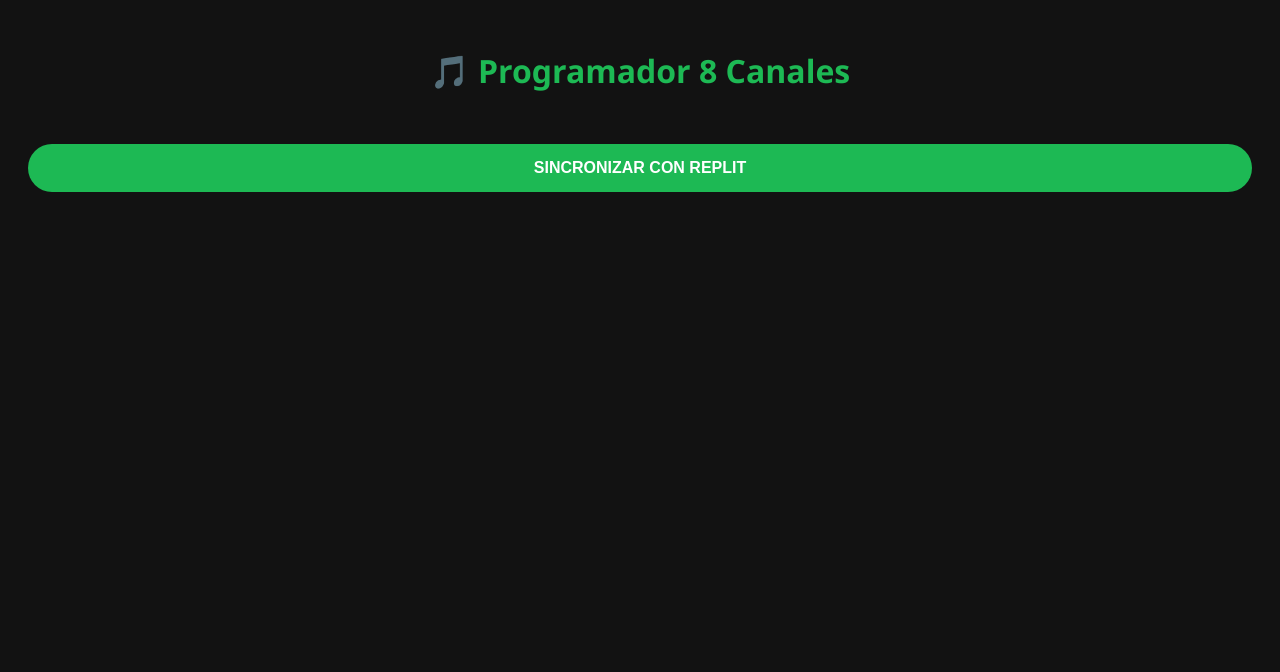
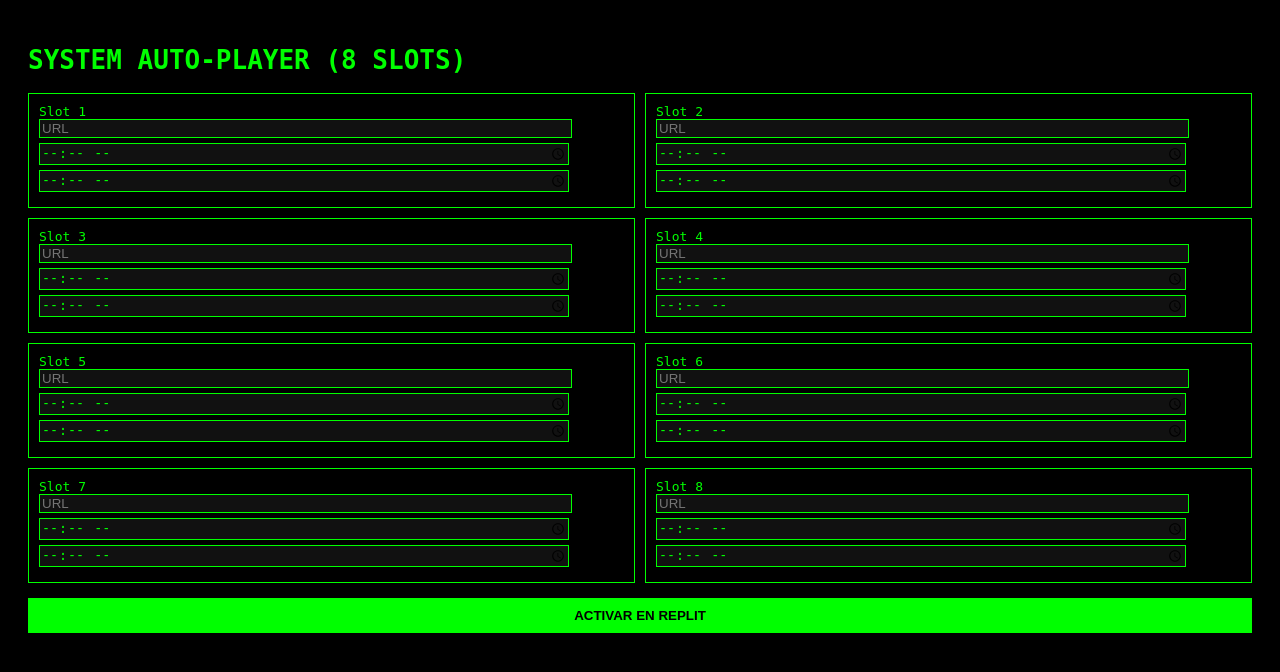
Before and after one commit to gac12000/reprmusic, a Flask app: page / in a window 1280 px wide. Shown: the top 672 px of the page. Run offline with Flask 3, Linux system fonts and the light colour scheme.

Commit message:
Update index.html

```diff
--- a/templates/index.html
+++ b/templates/index.html
@@ -1,32 +1,30 @@
 <!DOCTYPE html>
-<html lang="es">
+<html>
 <head>
-    <meta charset="UTF-8">
-    <meta name="viewport" content="width=device-width, initial-scale=1.0">
-    <title>Replit Music Scheduler</title>
+    <title>Auto-Player Replit</title>
     <style>
-        body { font-family: 'Segoe UI', Tahoma, Geneva, Verdana, sans-serif; background: #121212; color: white; padding: 20px; }
-        .grid { display: grid; grid-template-columns: repeat(auto-fit, minmax(250px, 1fr)); gap: 20px; }
-        .card { background: #1e1e1e; padding: 20px; border-radius: 12px; border: 1px solid #333; }
-        input { width: 100%; padding: 10px; margin: 10px 0; background: #282828; border: 1px solid #444; color: white; border-radius: 6px; box-sizing: border-box; }
-        button { background: #1db954; color: white; border: none; padding: 15px; width: 100%; border-radius: 30px; font-weight: bold; cursor: pointer; margin-top: 30px; font-size: 16px; }
-        button:hover { background: #1ed760; }
-        h1 { text-align: center; color: #1db954; }
+        body { background: #000; color: #0f0; font-family: monospace; padding: 20px; }
+        .grid { display: grid; grid-template-columns: 1fr 1fr; gap: 10px; }
+        .box { border: 1px solid #0f0; padding: 10px; }
+        input { background: #111; border: 1px solid #0f0; color: #0f0; width: 90%; margin-bottom: 5px; }
+        button { background: #0f0; color: #000; padding: 10px; width: 100%; cursor: pointer; border: none; font-weight: bold; }
     </style>
 </head>
 <body>
-    <h1>🎵 Programador 8 Canales</h1>
+    <h1>SYSTEM AUTO-PLAYER (8 SLOTS)</h1>
     <form action="/programar" method="post">
         <div class="grid">
-            {% for i in espacios %}
-            <div class="card">
-                <h3>Opción {{ i + 1 }}</h3>
-                <input type="text" name="url_{{ i }}" placeholder="URL (YouTube/Spotify)">
+            {% for i in range(8) %}
+            <div class="box">
+                Slot {{ i+1 }}<br>
+                <input type="text" name="url_{{ i }}" placeholder="URL">
                 <input type="time" name="inicio_{{ i }}">
+                <input type="time" name="fin_{{ i }}">
             </div>
             {% endfor %}
         </div>
-        <button type="submit">SINCRONIZAR CON REPLIT</button>
+        <br>
+        <button type="submit">ACTIVAR EN REPLIT</button>
     </form>
 </body>
 </html>
```
